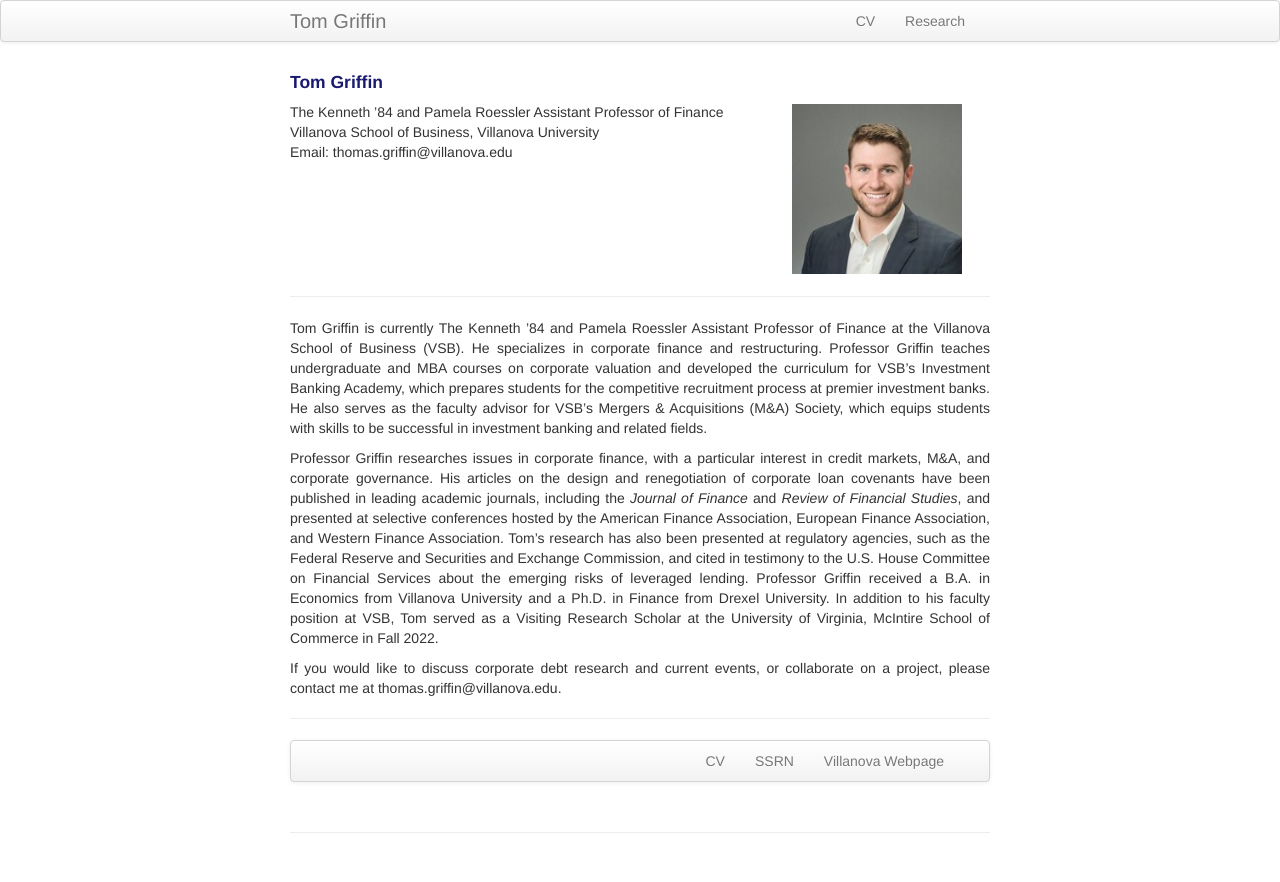
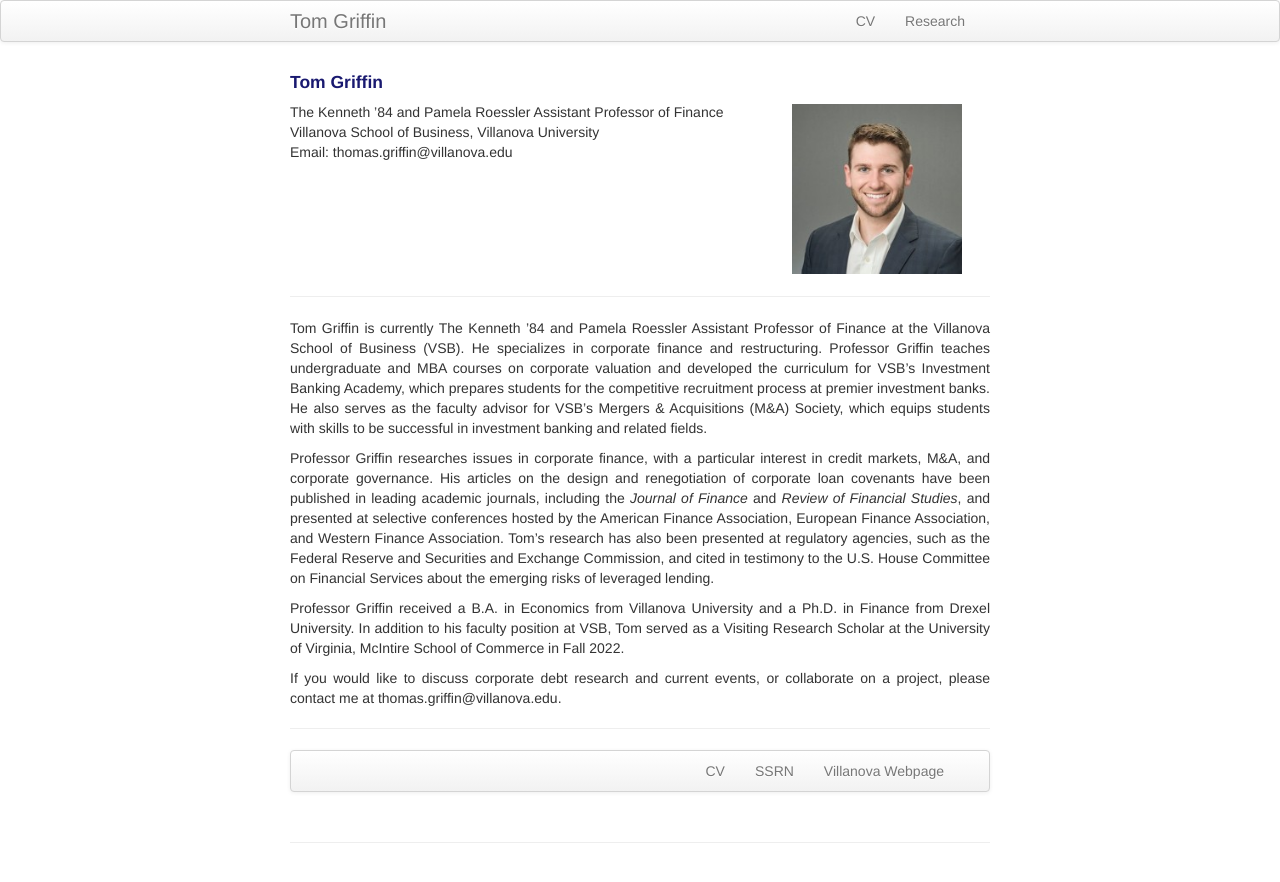
Before and after one commit to ThomasPGriffin/thomaspgriffin.github.io, a Jekyll site: the page built from index.md, in a window 1280 px wide. Shown: the top 882 px of the page. Built offline with Jekyll 4.4.1, drawn with Linux system fonts in a browser that asks for light colours.

Commit message:
Update index.md

```diff
--- a/index.md
+++ b/index.md
@@ -28,9 +28,9 @@ keywords: Tom, Thomas, Griffin, Finance, PhD, Drexel, Villanova, Professor
 
 <p>Tom Griffin is currently The Kenneth ’84 and Pamela Roessler Assistant Professor of Finance at the Villanova School of Business (VSB). He specializes in corporate finance and restructuring. Professor Griffin teaches undergraduate and MBA courses on corporate valuation and developed the curriculum for VSB’s Investment Banking Academy, which prepares students for the competitive recruitment process at premier investment banks. He also serves as the faculty advisor for VSB’s Mergers & Acquisitions (M&A) Society, which equips students with skills to be successful in investment banking and related fields. </p>
 
-<p>Professor Griffin researches issues in corporate finance, with a particular interest in credit markets, M&A, and corporate governance. His articles on the design and renegotiation of corporate loan covenants have been published in leading academic journals, including the <i>Journal of Finance</i> and <i>Review of Financial Studies</i>, and presented at selective conferences hosted by the American Finance Association, European Finance Association, and Western Finance Association. Tom’s research has also been presented at regulatory agencies, such as the Federal Reserve and Securities and Exchange Commission, and cited in testimony to the U.S. House Committee on Financial Services about the emerging risks of leveraged lending.
-Professor Griffin received a B.A. in Economics from Villanova University and a Ph.D. in Finance from Drexel University. In addition to his faculty position at VSB, Tom served as a Visiting Research Scholar at the University of Virginia, McIntire School of Commerce in Fall 2022.
-</p>
+<p>Professor Griffin researches issues in corporate finance, with a particular interest in credit markets, M&A, and corporate governance. His articles on the design and renegotiation of corporate loan covenants have been published in leading academic journals, including the <i>Journal of Finance</i> and <i>Review of Financial Studies</i>, and presented at selective conferences hosted by the American Finance Association, European Finance Association, and Western Finance Association. Tom’s research has also been presented at regulatory agencies, such as the Federal Reserve and Securities and Exchange Commission, and cited in testimony to the U.S. House Committee on Financial Services about the emerging risks of leveraged lending. </p>
+
+<p>Professor Griffin received a B.A. in Economics from Villanova University and a Ph.D. in Finance from Drexel University. In addition to his faculty position at VSB, Tom served as a Visiting Research Scholar at the University of Virginia, McIntire School of Commerce in Fall 2022.</p>
 
 <p>If you would like to discuss corporate debt research and current events, or collaborate on a project, please contact me at thomas.griffin@villanova.edu.</p>
 
```
